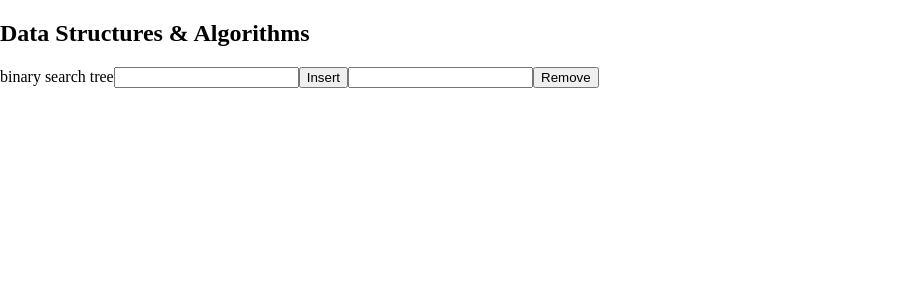
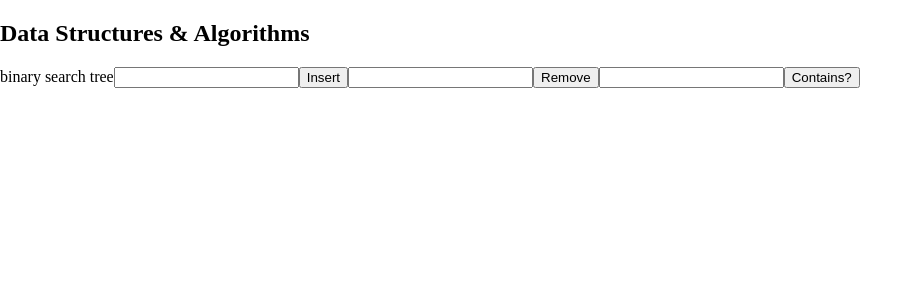
Before and after one commit to samp-reston/algo-visualiser, a React (Create React App) app: page / in a window 1280 px wide. Shown: the top 300 px of the page, without its empty margins (0-922 px from the left). Built offline with nearby package versions, Linux system fonts and the light colour scheme.

Commit message:
Added contains value and affiliated tests

```diff
--- a/src/App.css
+++ b/src/App.css
@@ -41,6 +41,10 @@ body {
   background-color: rgba(255, 0, 0, 0.192);
 }
 
+.success {
+  background-color: rgba(0, 128, 0, 0.59);
+}
+
 svg {
   z-index: -1;
 }
--- a/src/components/data-structures/BinarySearchTree/TreeComponent.tsx
+++ b/src/components/data-structures/BinarySearchTree/TreeComponent.tsx
@@ -6,15 +6,19 @@ function TreeComponent(tree: Partial<Tree>) {
   const [submitted, setSubmitted] = useState(false)
   const [insertValue, setInsertValue] = useState<'' | number>('')
   const [removeValue, setRemoveValue] = useState<'' | number>('')
+  const [containsValue, setContainsValue] = useState<'' | number>('')
   const [nodeExists, setNodeExists] = useState<boolean>(true)
+  const [treeContains, setTreeContains] = useState<boolean | null>(null)
 
   const handleInsertValue = () => {
+    if (!insertValue) return
     tree.root?.insert(insertValue)
     setSubmitted(!submitted)
     setInsertValue('')
   }
 
   const handleRemoveValue = () => {
+    if (!removeValue) return
     const removed = tree.root?.remove(removeValue)
     if (!removed) {
       setNodeExists(false)
@@ -26,9 +30,24 @@ function TreeComponent(tree: Partial<Tree>) {
     setRemoveValue('')
   }
 
+  const handleDoesTreeContain = () => {
+    if (!containsValue) return
+    const contains = tree.root?.contains(containsValue)
+    if (!contains) {
+      setTreeContains(false)
+      setContainsValue('')
+      return
+    }
+    setTreeContains(true)
+
+    setSubmitted(!submitted)
+    setContainsValue('')
+  }
+
   useEffect(() => {
     if (submitted) return
     setSubmitted(!submitted)
+    console.log(tree)
   }, [submitted, tree])
 
   return (
@@ -36,8 +55,11 @@ function TreeComponent(tree: Partial<Tree>) {
       <input data-testid="insert-value" type="number" id="insert-value" value={insertValue} onChange={(e) => setInsertValue(+e.target.value)} />
       <button data-testid="insert-submit" onClick={handleInsertValue}>Insert</button>
 
-      <input className={nodeExists ? '' : 'error'} data-testid="remove-value" type="number" id="insert-value" value={removeValue} onChange={(e) => setRemoveValue(+e.target.value)} />
+      <input className={nodeExists ? '' : 'error'} data-testid="remove-value" type="number" id="remove-value" value={removeValue} onChange={(e) => setRemoveValue(+e.target.value)} />
       <button data-testid="remove-submit" onClick={handleRemoveValue}>Remove</button>
+
+      <input className={treeContains === null ? '' : treeContains ? 'success' : 'error'} data-testid="contains-value" type="number" id="contains-value" value={containsValue} onChange={(e) => setContainsValue(+e.target.value)} />
+      <button data-testid="contains-submit" onClick={handleDoesTreeContain}>Contains?</button>
 
       <div id="bst-tree" className="bst-tree">
         {tree.root?.value ? <NodeComponent {...tree.root} /> : ''}
```
Also changed, not shown: 2 other files (tests, documents, lock files or other folders).
